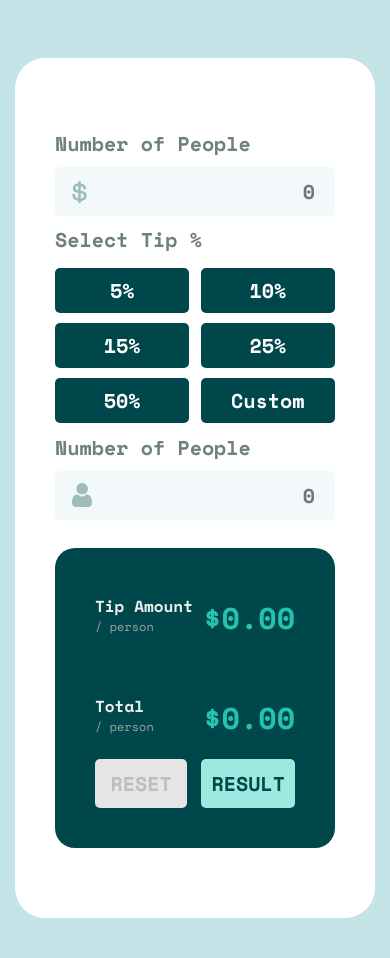
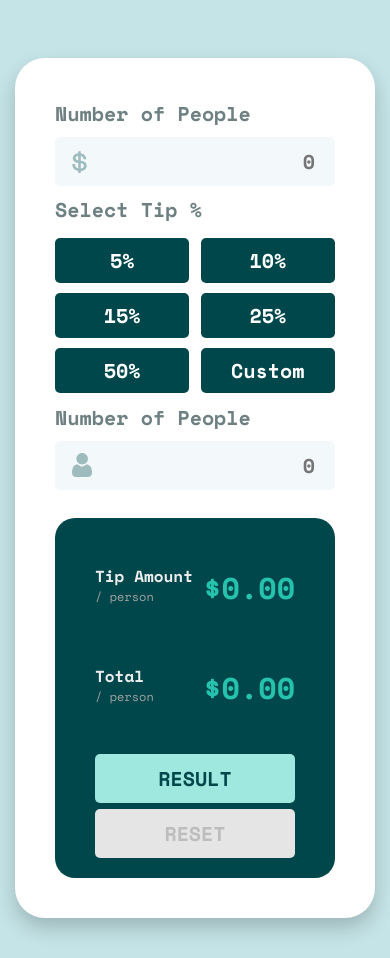
Before and after one commit to hoangduylq/tip_caculator_app, a website: page index.html in a window 390 px wide. Shown: the part 142-1100 px from the top of the page. Drawn offline with nearby package versions, Linux system fonts and the light colour scheme.

Commit message:
fix responsive mobile

```diff
--- a/styles/scss/main.scss
+++ b/styles/scss/main.scss
@@ -23,7 +23,8 @@ body {
 
 // Main
 .main {
-  padding: 80px 0 160px;
+  height: 100%;
+  padding: 80px 0;
   position: relative;
   background-color: #c5e4e7;
 }
@@ -45,7 +46,7 @@ body {
   display: flex;
   justify-content: space-between;
   border-radius: 30px;
-  box-shadow: rgba(0, 0, 0, 0.5);
+  box-shadow: 0px 10px 20px rgba(0, 0, 0, 0.2);
   position: relative;
 
   &__input {
--- a/styles/scss/responsive.scss
+++ b/styles/scss/responsive.scss
@@ -55,6 +55,7 @@
 
     &__result {
       max-width: 100%;
+      height: 100%;
 
       .amount-result,
       .total-result {
@@ -63,17 +64,22 @@
     }
 
     #submit-btn {
-      width: 26%;
+      width: calc(100% - 160px);
+      bottom: 115px;
     }
 
     #reset {
-      width: 33%;
+      width: calc(100% - 80px);
+      bottom: 20px;
     }
   }
 }
 
 @media (max-width: 350px) {
-  #submit-btn {
-    bottom: 90px !important;
+  .calculator {
+    height: 900px;
+  }
+  .calculator__result {
+    padding-bottom: 100px;
   }
 }
```
Also changed, not shown: styles/css/main.css, styles/css/responsive.css.
